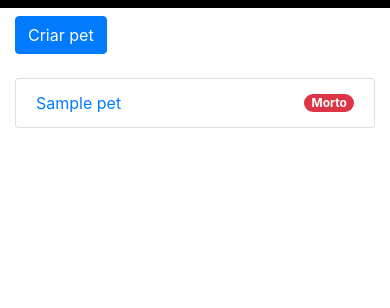
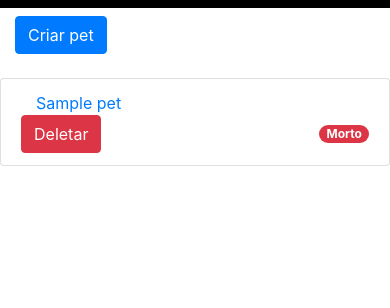
Before and after one commit to kelvinsb/vpetphp, a PHP site: page /index.php?action=home in a window 390 px wide. Shown: the top 308 px of the page. Run offline with PHP 8.4, Linux system fonts and the light colour scheme; a user stored in the database is signed in; tables that the repository leaves empty hold one stand-in row (values such as "Sample post").

Commit message:
Botão de remover pet

```diff
--- a/Conexao.php
+++ b/Conexao.php
@@ -6,7 +6,7 @@
 		private $user = DBUSER;
 		private $pw = DBPW;
 		private $dbname = DBNAME;
-		static $tempoExec = 2;//tempo de atualização do código em segundos
+		static $tempoExec = TEMPOEXEC;//tempo de atualização do código em segundos
 
 		private $conexao;
 		public function __construct() {
@@ -119,6 +119,24 @@
 
 
 			return false;
+		}
+		function deletarPet($name) {
+			$verificar = self::verSeTem($name);
+			$usuario_id = $_SESSION['usuario_id'];
+
+			if($verificar==0)
+			{
+				return false;
+			}
+			echo "foi";
+			$qr = $this->conexao->prepare("DELETE FROM pet WHERE name = :nome AND usuario_id = :usuario_id");
+			$qr->bindParam(':nome', $name);
+			$qr->bindParam(':usuario_id', $usuario_id);
+			if($qr->execute()) {
+				return true;
+			}
+			return false;
+
 		}
 		function feed($name, $amount) {
 			$qr1 = $this->conexao->prepare("SELECT hunger,sick FROM pet WHERE usuario_id =:usuario_id AND name = :name");
@@ -345,6 +363,8 @@
 						{
 							$resultado["tired"]=0;
 						}
+					} else {
+						$resultado["tired"]+=1;
 					}
 					self::teto($resultado["happy"]);
 					self::chao($resultado["happy"]);
--- a/config.php
+++ b/config.php
@@ -5,4 +5,6 @@
 	define('DBNAME', 'vpet');
 
 	define('GAMENAME', 'VPet');
+	//Tempo de atualização em segundos
+	define('TEMPOEXEC', 2);
 ?>
--- a/index.php
+++ b/index.php
@@ -60,14 +60,20 @@
 			<ul class="list-group">
 			<?php $resultado = $conexao->listarPets(); ?>
 			<?php foreach ($resultado as $item) { ?>
-				<a href="?action=game&name=<?php echo $item["name"]; ?>">
-					<li class="list-group-item d-flex justify-content-between align-items-center">
+
+				<li class="list-group-item d-flex justify-content-between align-items-center row">
+					<a href="?action=game&name=<?php echo $item["name"]; ?>" class="col-sm-10">
 						<?php echo $item["name"]; ?>
-						<?php if($item["faliceu"] == 1) { ?>
-							<span class="badge badge-danger badge-pill">Morto</span>
-						<?php } ?>
-					</li>
-				</a>
+					</a>
+					<a href="?action=deletar&name=<?php echo $item["name"]; ?>">
+						<div class="btn  btn-danger">
+							Deletar
+						</div>
+					</a>
+					<?php if($item["faliceu"] == 1) { ?>
+						<span class="badge badge-danger badge-pill">Morto</span>
+					<?php } ?>
+				</li>
 			<?php } ?>
 			</ul>
 		</div>
@@ -149,6 +155,17 @@
 <?php
 	$conta->deslogar();
 ?>
+<?php
+ } elseif($_GET['action'] == "deletar" && $_GET["name"]!=null) {  	?>
+
+<?php
+	$deletar = $conexao->deletarPet(trim($_GET["name"]));
+	if ($deletar) {
+		header('Location: ?action=selectPet');
+	} else {
+		echo "Houve algum erro";
+	}
+?>
 
 <?php
 	//Query string "game inicial"
@@ -193,7 +210,16 @@
 				</div>
 				<div class="justify-content-between align-items-center text-center" id="higi"><?php echo $dados["dirty"]; ?>%</div>
 			</div>
-			<div class="col-sm-2"><strong>Nome do pet:</strong> <span id="nomePet"><?php echo $dados["name"]; ?></span></div>
+			<div class="col-sm-2 text-center">
+				Cansaço
+				<div class="progress">
+					<div class="progress-bar bg-info" role="progress-bar" style="width: <?php echo $dados["tired"]; ?>%;" aria-valuenow="25" aria-valuemin="0" aria-valuemax="100" id="cansaco"></div>
+				</div>
+				<div class="justify-content-between align-items-center text-center" id="cansa"><?php echo $dados["tired"]; ?>%</div>
+			</div>
+			<div class="col-sm-2"><strong>Nome do pet:</strong> <span id="nomePet"><?php echo $dados["name"]; ?></span>
+			</div>
+
 			<!--<div class="col-sm-2 text-center">
 				<div class="dropdown">
 					<button class="btn btn-secondary dropdown-toggle" type="button">
@@ -259,8 +285,12 @@
 				var vida = dados["health"] + "%";
 				var higiene = dados["dirty"] + "%";
 				var morto = dados["faliceu"];
+				var cansaco = dados["tired"] + "%";
 				if(morto==1) {
 					$('#petPainel').replaceWith("<div class=\"container\" id=\"petPainel\"><strong>" + dados["name"] + " está morto</strong></div>")
+					setTimeout(function() {
+						window.location.href = "?action=selectPet";
+						}, 5000);
 				}
 				$('#felicidade').css("width", felicidade);
 				$('#feli').text(felicidade);
@@ -270,6 +300,8 @@
 				$('#vid').text(vida);
 				$('#fome').css("width", fome);
 				$('#fom').text(fome);
+				$('#cansaco').css("width", cansaco);
+				$('#cansa').text(cansaco);
 				$('#nomePet').text(dados["name"]);
 				if(dados["lights"]==0) {
 					$('body').css("background-color", "#000000");
```
